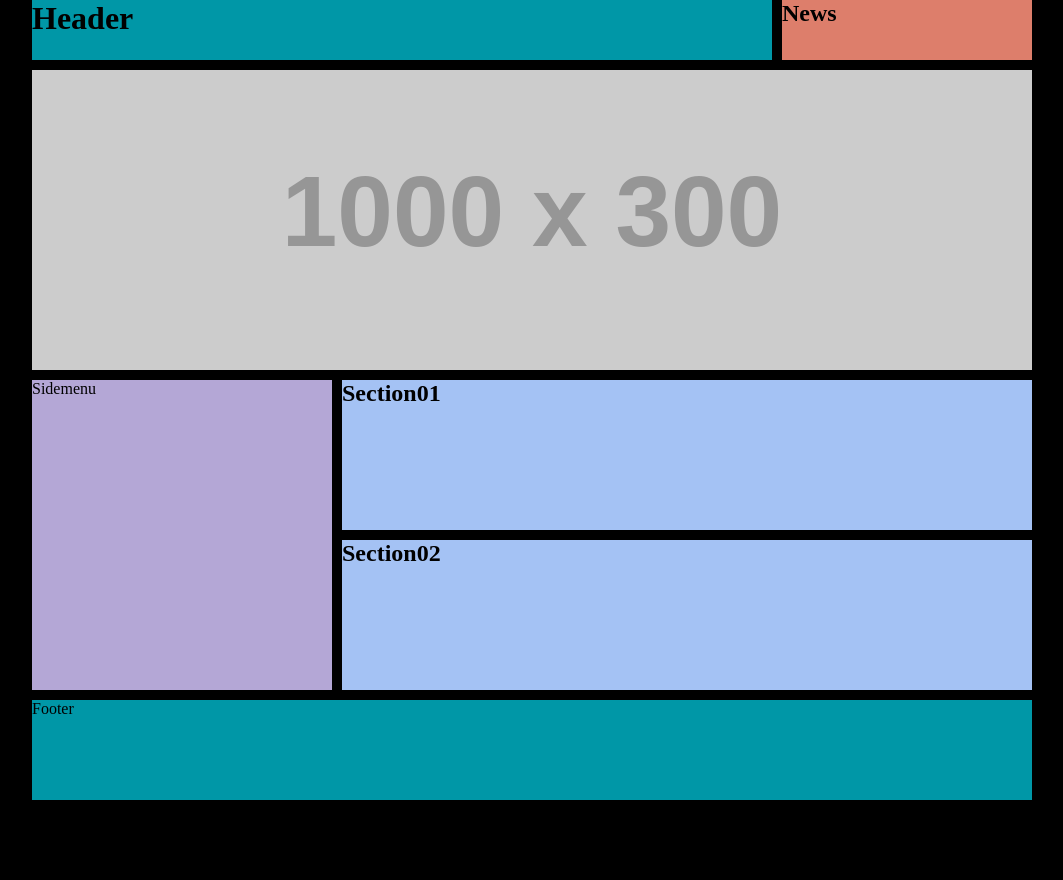
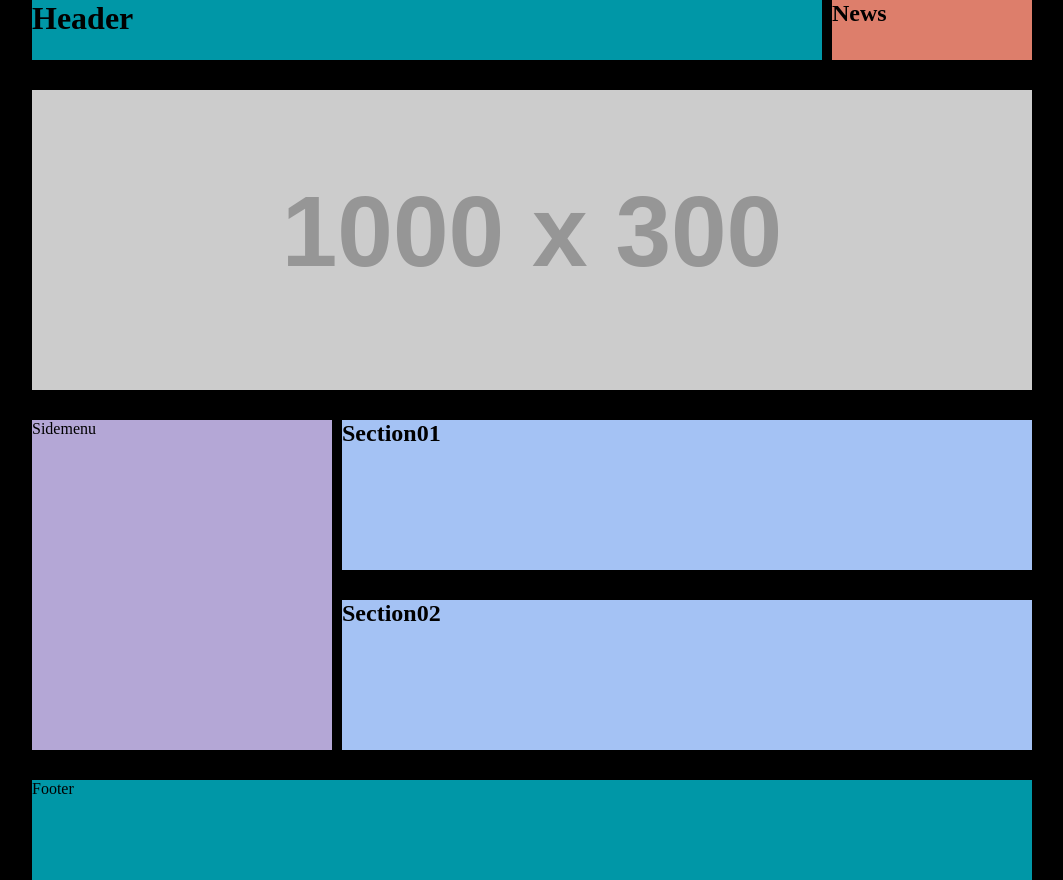
Before and after one commit to kde-space/css_grid_layout, a plain HTML site: page test05/index.html in a window 1280 px wide. Shown: the whole page, without its empty margins (108-1171 px from the left). Before the commit the page ends 800 px from the top, so only its background shows below. Drawn offline with Linux system fonts and the light colour scheme; placeholder pictures from the web are drawn by us.

Commit message:
modify test05

```diff
--- a/test05/style.scss
+++ b/test05/style.scss
@@ -15,14 +15,14 @@ img {
 
 .container {
   display: grid;
-  grid-template-columns: 300px 1fr 250px;
+  grid-template-columns: 300px 1fr 200px;
   grid-template-rows: repeat(5, auto);
-  grid-template-areas: "header header news"
-                       "mv mv mv"
-                       "sidemenu section01 section01"
-                       "sidemenu section02 section02"
-                       "footer footer footer";
-  grid-gap: 10px;
+  // grid-template-areas: "header header news"
+  //                      "mv mv mv"
+  //                      "sidemenu section01 section01"
+  //                      "sidemenu section02 section02"
+  //                      "footer footer footer";
+  gap: 30px 10px;
   max-width: 1000px;
   margin: 0 auto;
 
@@ -39,8 +39,10 @@ img {
 }
 
 .header {
+  grid-column: 1 / 3;
+  grid-row: 1;
   height: 60px;
-  grid-area: header;
+  // grid-area: header;
 
   @media screen and (max-width: 640px) {
     grid-area: auto;
@@ -48,7 +50,9 @@ img {
 }
 
 .mv {
-  grid-area: mv;
+  grid-column: 1 / -1;
+  grid-row: 2;
+  // grid-area: mv;
 
   @media screen and (max-width: 640px) {
     grid-area: auto;
@@ -56,7 +60,8 @@ img {
 }
 
 .news {
-  grid-area: news;
+  grid-column: 3;
+  grid-row: 1;
   background-color: #DD7E6B;
 
   @media screen and (max-width: 640px) {
@@ -65,7 +70,8 @@ img {
 }
 
 .sideMenu {
-  grid-area: sidemenu;
+  grid-column: 1;
+  grid-row: 3 / 5;
   background-color: #B4A7D6;
 
   @media screen and (max-width: 640px) {
@@ -75,12 +81,13 @@ img {
 
 .section01,
 .section02 {
+  grid-column: 2 / -1;
   height: 150px;
   background-color: #A4C2F4;
 }
 
 .section01 {
-  grid-area: section01;
+  grid-row: 3;
 
   @media screen and (max-width: 640px) {
     grid-area: auto;
@@ -88,7 +95,7 @@ img {
 }
 
 .section02 {
-  grid-area: section02;
+  grid-row: 4;
 
   @media screen and (max-width: 640px) {
     grid-area: auto;
@@ -96,7 +103,8 @@ img {
 }
 
 .footer {
-  grid-area: footer;
+  grid-column: 1 / -1;
+  grid-row: -2;
   height: 100px;
 
   @media screen and (max-width: 640px) {
```
Also changed, not shown: test05/style.css.
